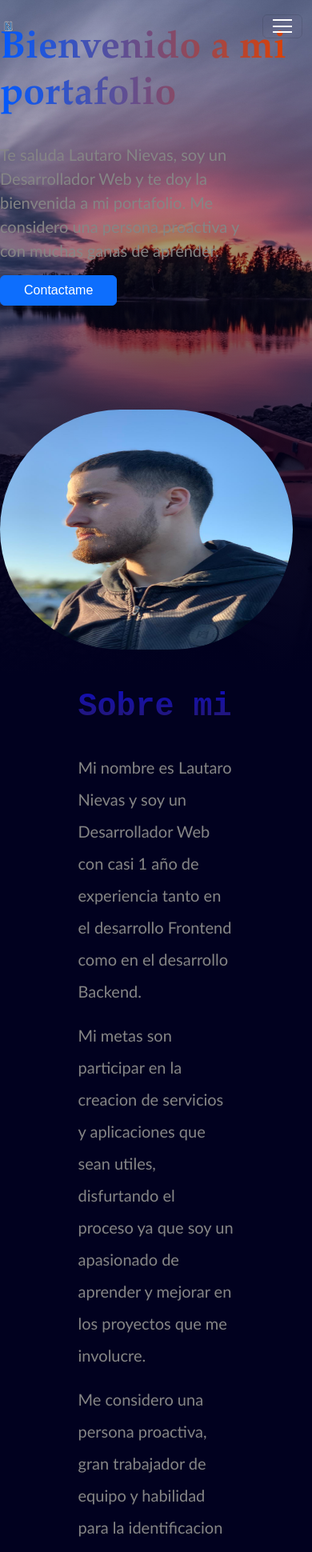
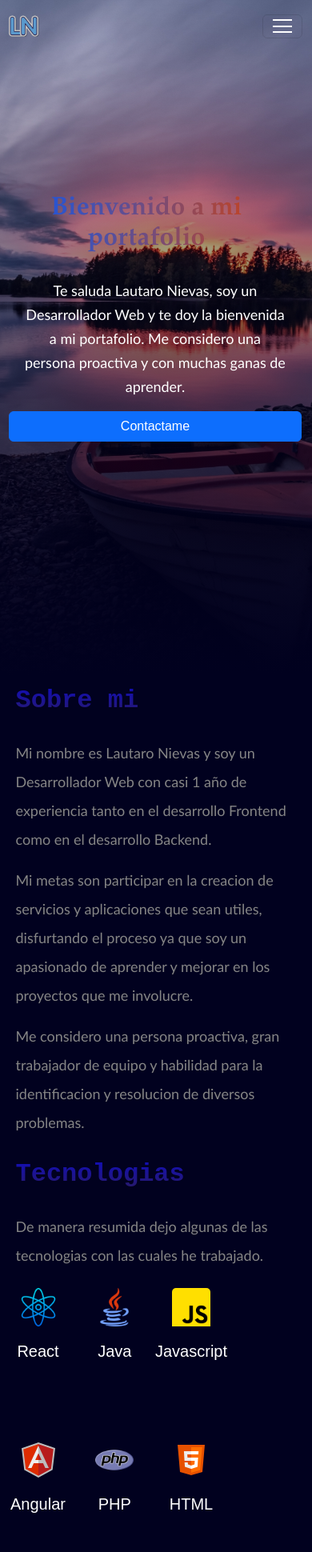
Before and after one commit to Nievas1000/Portafolio, a React (Create React App) app: page / in a window 390 px wide. Shown: the top 1940 px of the page at 80% size. Built offline with nearby package versions, Linux system fonts and the light colour scheme.

Commit message:
Version mobile add

```diff
--- a/src/App.css
+++ b/src/App.css
@@ -82,7 +82,6 @@ nav.navbar a.navbar-brand {
 }
 nav.navbar a.navbar-brand * {
   margin: -7px;
-  width: 40%;
   filter: brightness(80%);
 }
 nav.navbar .navbar-nav .nav-link.navbar-link {
@@ -100,6 +99,7 @@ nav.navbar .navbar-nav a.nav-link.navbar-link.active {
 span.navbar-text {
     display: flex;
     align-items: center;
+    justify-content: center;
 }
 .social-icon {
     display: inline-block;
@@ -216,6 +216,15 @@ nav.navbar .navbar-toggler[aria-expanded="true"] .navbar-toggler-icon:before {
 }
 nav.navbar .navbar-toggler[aria-expanded="true"] .navbar-toggler-icon {
 	border-color: transparent;
+}
+
+.img-logo{
+  width: 210px;
+}
+
+.img-logo img{
+  width: 210px;
+  height: 30px;
 }
 
 /************ Sobre mi ************/
@@ -350,3 +359,60 @@ nav.navbar .navbar-toggler[aria-expanded="true"] .navbar-toggler-icon {
 .form-contact button:hover::before {
   width: 100%;
 }
+@media only screen and (max-width: 600px) {
+  .info{
+    margin-top: 50%;
+    text-align: center;
+  }
+  .info p{
+    color: white;
+    margin-left: 8%;
+  }
+  .info img{
+    display: block;
+    height: 180px;
+    margin-bottom: 20px;
+  }
+  .info button{
+    width: 100%;
+    margin-left: 3%;
+  }
+  h1{
+    font-size: 2rem !important;
+  }
+  .img-me{
+    display: none;
+  }
+  p{
+    font-size: 18px !important;
+  }
+  .container-full-about-me{
+    display: block;
+    width: 90% !important;
+  }
+  /************ Tecnologies ************/
+  .tecnologies .list-group-item .card{
+    width: 3rem !important;
+  }
+
+  .img-project{
+    grid-area: img-project;
+  }
+
+  .project-info{
+    margin-top: -10% !important;
+    grid-area: project-info;
+  }
+  /************ Projects ************/
+  .individual-project{
+    display: grid !important;
+    grid-template-columns: 1fr;
+    grid-template-areas:
+    "img-project"
+    "project-info";
+  }
+  /************ Contact ************/
+  .img-contact{
+    display: none;
+  }
+}
--- a/src/components/Contacto.js
+++ b/src/components/Contacto.js
@@ -21,6 +21,9 @@ const Contacto = () => {
   }
 
   const handleSubmit = async (e) => {
+    if(formDetails.message === '' || formDetails.email === '' || formDetails.firstName === '' || formDetails.lastName === ''){
+      return setStatus({ succes: true, message: 'You must complete the fields'});
+    }
     e.preventDefault();
     setButtonText("Sending...");
     let response = await fetch("https://floating-sea-59391.herokuapp.com/contact", {
@@ -60,7 +63,7 @@ const Contacto = () => {
                       <textarea rows="6" value={formDetails.message} placeholder="Message" onChange={(e) => onFormUpdate('message', e.target.value)}></textarea>
                       <Col sm={1} className="d-flex send">
                         <button type="submit"><span>{buttonText}</span></button>
-                        <img src={img_contact}/>
+                        <img className="img-contact" src={img_contact}/>
                       </Col>
                     </Col>
                     {
--- a/src/components/ContainerInfo.js
+++ b/src/components/ContainerInfo.js
@@ -1,6 +1,7 @@
 import { Button, Col, Container, Row } from "react-bootstrap"
 import img2 from '../assets/me.jpg'
 import img from '../assets/porta1.jpg'
+import img3 from '../assets/pre-porta1.png'
 const ContainerInfo = () =>{
     return(
         <div className="container-info" id="home">
@@ -12,12 +13,12 @@ const ContainerInfo = () =>{
                     <div className='info'>
                         <h1>Bienvenido a mi portafolio</h1>
                         <p>Te saluda Lautaro Nievas, soy un Desarrollador Web y te doy la bienvenida a mi portafolio. Me considero una persona proactiva y con muchas ganas de aprender.</p>
-                        <Button className="mt-3" variant="primary"><a href="#contact">Contactame</a></Button>
+                        <a href="#contact"><Button className="mt-3" variant="primary">Contactame</Button></a>
                     </div>
                 </Col>
                 <Col md="auto"></Col>
                 <Col xs lg="2">
-                    <img className='img-me' src={img2}/>
+                    <img className='img-me' src={img3}/>
                 </Col>
             </Row>
         </div>
--- a/src/components/NavBar.js
+++ b/src/components/NavBar.js
@@ -29,7 +29,7 @@ const NavBar = () =>{
     return(
         <Navbar expand="md" className={scroll ? "scrolled" : ""}>
             <Container>
-            <Navbar.Brand className="d-flex" href="/">
+            <Navbar.Brand className="d-flex img-logo" href="/">
                 <img src={L} />
                 <img src={N} />
             </Navbar.Brand>
--- a/src/components/Proyectos.js
+++ b/src/components/Proyectos.js
@@ -8,9 +8,9 @@ const Proyectos = () =>{
     return(
         <div id="projects">
             <h1>Proyectos</h1>
-            <Row>
-                <Col><img className="rounded" src={proj1}/></Col>
-                <Col className="project1-info">
+            <Row className="individual-project">
+                <Col className="img-project"><img className="rounded" src={proj1}/></Col>
+                <Col className="project1-info project-info">
                     <h4>KingGames - Ecommerce</h4>
                     <h6>NextJs - Firebase</h6>
                     <div className="links-projects">
@@ -18,19 +18,19 @@ const Proyectos = () =>{
                     </div>
                 </Col>
             </Row>
-            <Row>
-                <Col>
+            <Row className="individual-project">
+                <Col className="project-info">
                     <h4>BlogKing - Blog</h4>
                     <h6>NextJs - NodeJs - Express</h6>
                     <div className="links-projects">
                         <Button variant="primary"><a href="https://github.com/Nievas1000/PhotographyBlog" target="_blank">Ir al repositorio <i className="fa fa-github" aria-hidden="true"></i></a></Button>
                     </div>
                 </Col>
-                <Col><img className="rounded" src={proj2}/></Col>
+                <Col className="img-project"><img className="rounded" src={proj2}/></Col>
             </Row>
-            <Row>
-                <Col><img className="rounded" src={proj3}/></Col>
-                <Col className="project1-info">
+            <Row className="individual-project">
+                <Col className="img-project"><img className="rounded" src={proj3}/></Col>
+                <Col className="project1-info project-info">
                     <h4>API - University API</h4>
                     <h6>Java - Springboot</h6>
                     <div className="links-projects">
--- a/src/index.css
+++ b/src/index.css
@@ -80,5 +80,5 @@ code {
 
 .img-me{
   height: 300px;
-  border-radius: 150px;
+  border-radius: 40px;
 }
```
Also changed, not shown: src/assets/pre-porta1.png (added).
